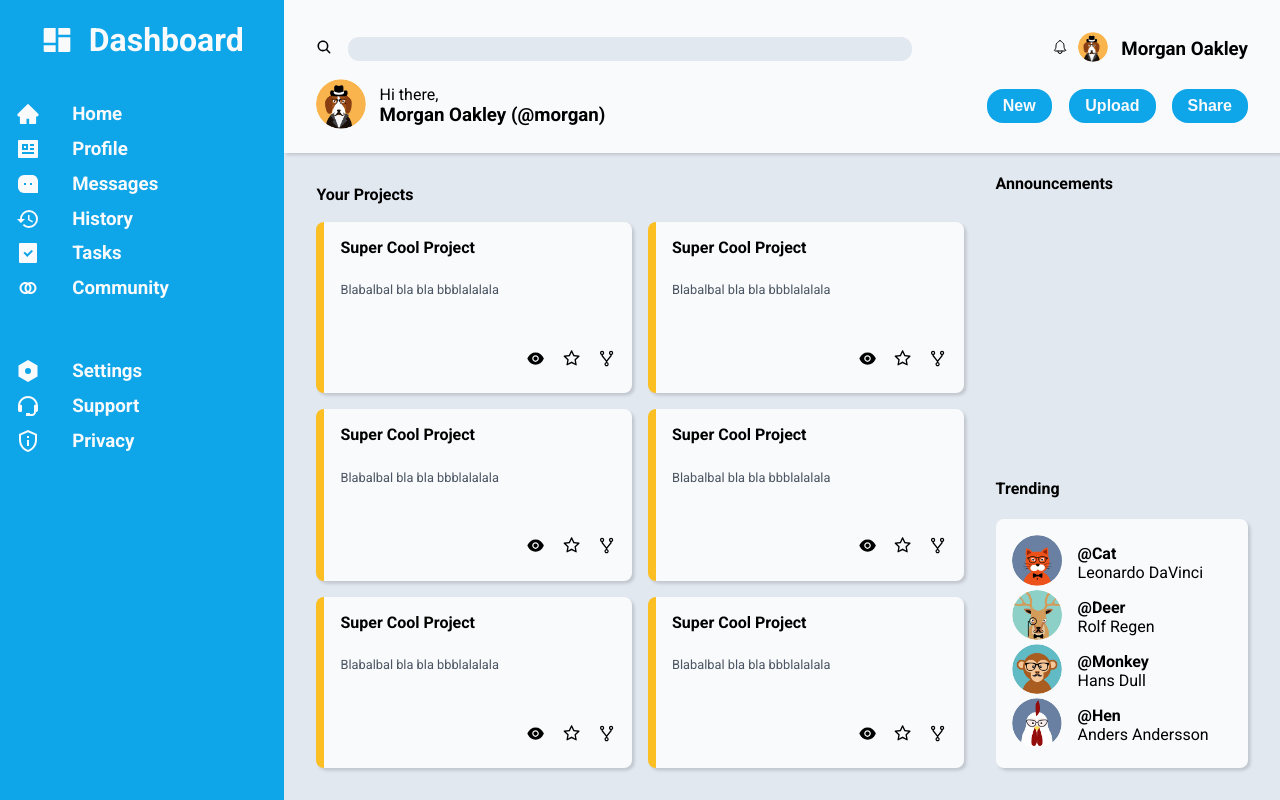
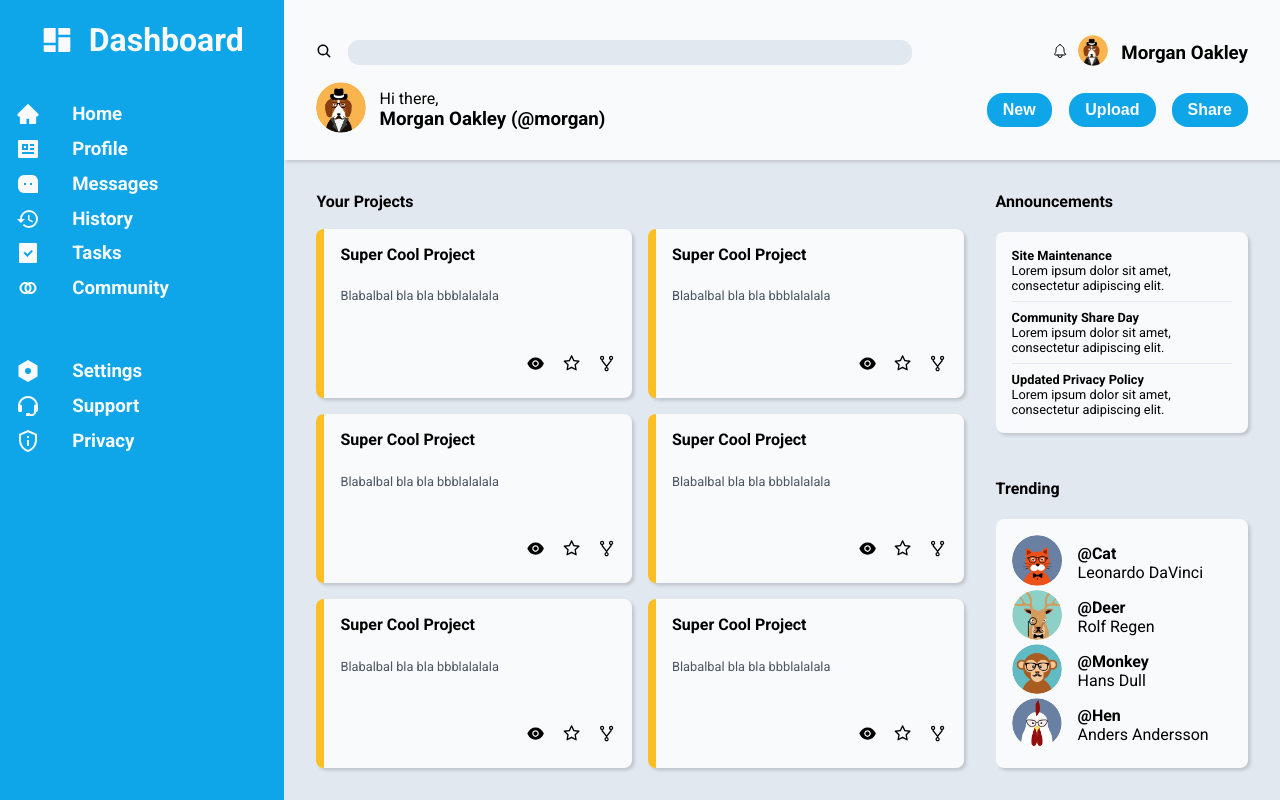
Before and after one commit to majkulmajkul/odin-dashboard, a React (Vite) app: page / in a window 1280 px wide. Built offline with nearby package versions, Linux system fonts and the light colour scheme.

Commit message:
Announcements

```diff
--- a/src/Announcements.jsx
+++ b/src/Announcements.jsx
@@ -1,7 +1,19 @@
+import "./Announcements.css"
+import GenericContainer from "./GenericContainer"
+import { AnnouncementArticle, Divider } from "./Utils"
+
 export default function Announcements() {
     return (
         <div className="main-announcements">
             <h4>Announcements</h4>
+            <GenericContainer>
+                <AnnouncementArticle title="Site Maintenance" text="Lorem ipsum dolor sit amet, consectetur adipiscing elit." />
+                <Divider />
+                <AnnouncementArticle title="Community Share Day" text="Lorem ipsum dolor sit amet, consectetur adipiscing elit." />
+                <Divider />
+                <AnnouncementArticle title="Updated Privacy Policy" text="Lorem ipsum dolor sit amet, consectetur adipiscing elit." />
+
+            </GenericContainer>
 
         </div>
     )
--- a/src/Trending.jsx
+++ b/src/Trending.jsx
@@ -16,8 +16,6 @@ export default function Trending() {
                 <UserCard url={monkeyImage} handle={"@Monkey"} name={"Hans Dull"} />
                 <UserCard url={henImage} handle={"@Hen"} name={"Anders Andersson"} />
             </GenericContainer>
-
-
         </div>
     )
 }
--- a/src/Utils.css
+++ b/src/Utils.css
@@ -18,3 +18,14 @@
     border: none;
     border-radius: 1rem;
 }
+
+.divider{
+    margin-top: 0.5rem;
+    border-bottom: 1px solid #e2e8f0;
+    margin-bottom: 0.5rem;
+}
+
+.announcement-article>p{
+    margin: 0;
+    font-size: 0.8rem;
+}
--- a/src/Utils.jsx
+++ b/src/Utils.jsx
@@ -15,5 +15,20 @@ function ProfilePic(props) {
     )
 }
 
+function AnnouncementArticle(props) {
+    return (
+        <div className="announcement-article">
+            <p><strong>{props.title}</strong></p>
+            <p>{props.text}</p>
+        </div>
+    )
+}
 
-export { Button, ProfilePic }
+function Divider() {
+    return (
+        <div className="divider"></div>
+    )
+}
+
+
+export { Button, ProfilePic, AnnouncementArticle, Divider }
--- a/src/index.css
+++ b/src/index.css
@@ -51,11 +51,21 @@ body{
 .main-announcements{
   background-color: #e2e8f0;
   grid-area: 2 / 3 / 3 / -1;
-  padding: 0rem 2rem 2rem 0rem;
+  padding: 2rem 2rem 2rem 0rem;
+
+}
+
+.main-announcements>h4{
+  margin-top: 0;
 }
 
 .main-trending{
   background-color: #e2e8f0;
   grid-area: 3 / 3 / -1 / -1;
   padding: 0rem 2rem 2rem 0rem;
+
 }
+
+.main-trending>h4{
+  margin-top: 0;
+}
```
